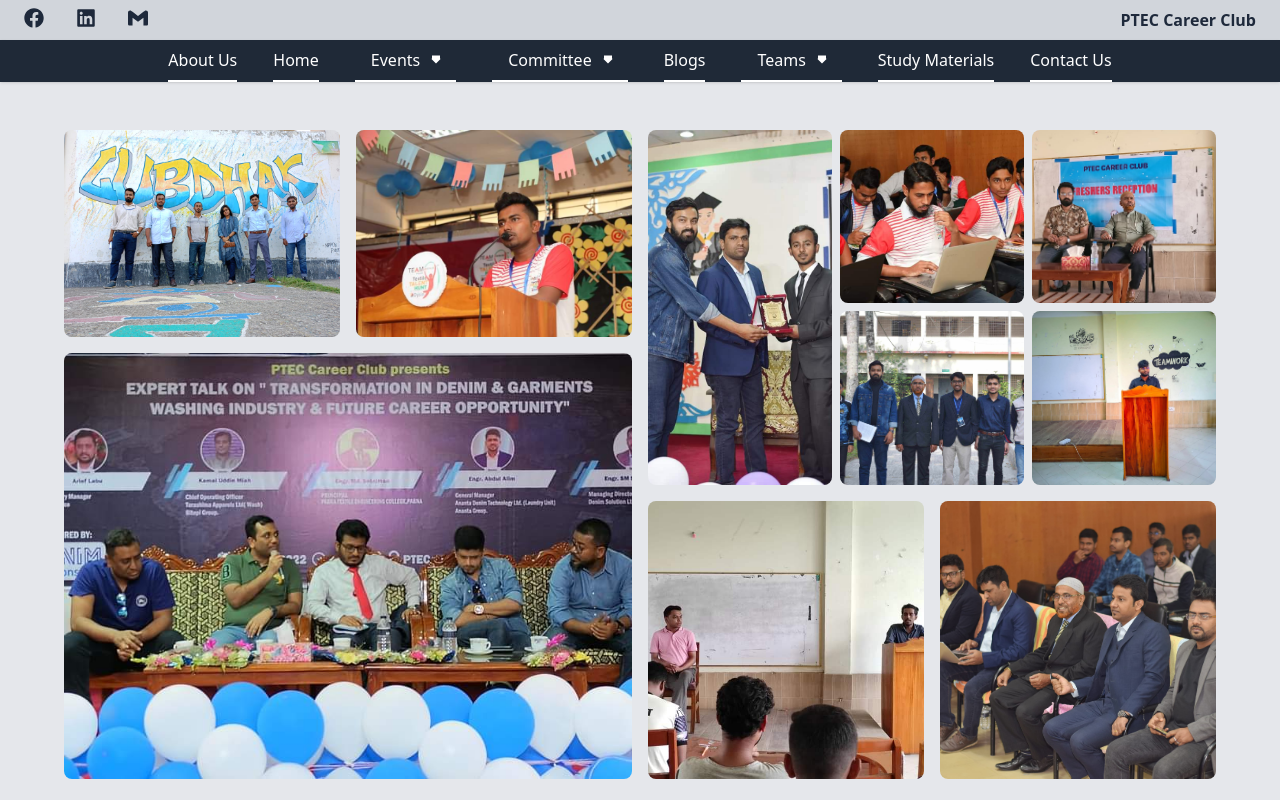
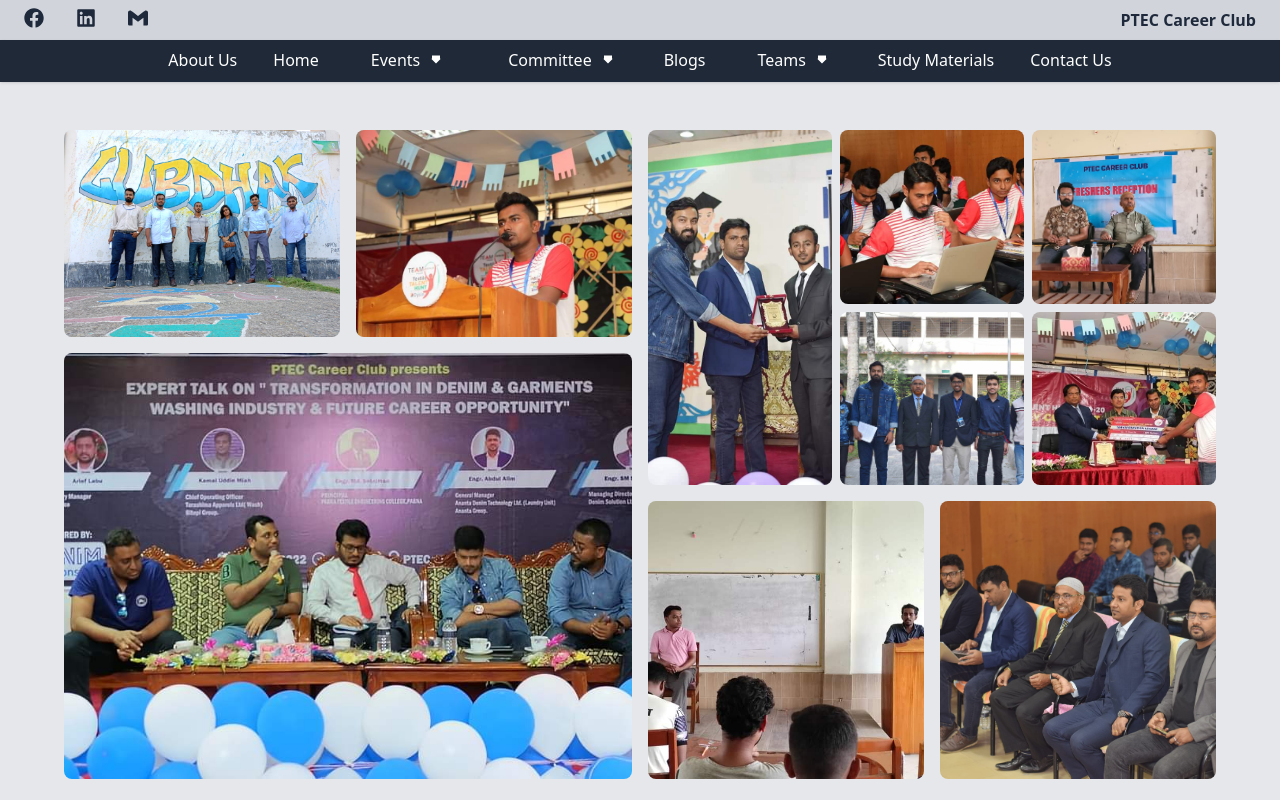
Before and after one commit to Juniorashraf02/pteccc, a Next.js app: page /home in a window 1280 px wide. Shown: the top 800 px of the page. Built offline with nearby package versions, Linux system fonts and the light colour scheme.

Commit message:
devteam page added

```diff
--- a/next.config.js
+++ b/next.config.js
@@ -1,6 +1,9 @@
 /** @type {import('next').NextConfig} */
 const nextConfig = {
   reactStrictMode: true,
+  images: {
+    domains: ['drive.google.com'],
+  },
 }
 
 module.exports = nextConfig
--- a/src/components/Header/NavigationBar.tsx
+++ b/src/components/Header/NavigationBar.tsx
@@ -93,12 +93,12 @@
             }`}
           >
             <ul className="items-center justify-center space-y-8 md:flex md:space-x-6 md:space-y-0 gap-3">
-              <li className="py-2 text-white hover:text-amber-400 border-b-2 dark:border-slate-800 border-white hover:border-amber-400 duration-500 ease-in">
+              <li className="py-2 text-white hover:text-amber-400 border-b-2 dark:border-slate-800 border-slate-800 hover:border-amber-400 duration-500 ease-in">
                 <Link href="/aboutus">
                   <p>About Us</p>
                 </Link>
               </li>
-              <li className="py-2 text-white hover:text-amber-400 border-b-2 dark:border-slate-800 border-white hover:border-amber-400 duration-500 ease-in">
+              <li className="py-2 text-white hover:text-amber-400 border-b-2 dark:border-slate-800 border-slate-800 hover:border-amber-400 duration-500 ease-in">
                 <Link href="/home">
                   <p>Home</p>
                 </Link>
@@ -111,7 +111,7 @@
               >
                 <button
                   type="button"
-                  className="inline-flex items-center px-4 py-2  font-medium text-white focus:outline-none focus:ring-2 focus:ring-offset-2 focus:ring-indigo-500 text-white hover:text-amber-400 border-b-2 dark:border-slate-800 border-white hover:border-amber-400 duration-500 ease-in"
+                  className="inline-flex items-center px-4 py-2  font-medium text-white focus:outline-none focus:ring-2 focus:ring-offset-2 focus:ring-indigo-500 text-white hover:text-amber-400 border-b-2 dark:border-slate-800 border-slate-800 hover:border-amber-400 duration-500 ease-in"
                   onClick={eventDropDown}
                 >
                   Events
@@ -143,29 +143,9 @@
                         className="block px-4 py-2 text-sm text-gray-700 hover:bg-gray-100 hover:bg-amber-500 rounded-md duration-500 ease-in"
                         role="menuitem"
                       >
-                        2021
+                        coming soon
                     </Link>
-                      <Link
-                        href="#"
-                        className="block px-4 py-2 text-sm text-gray-700 hover:bg-gray-100 hover:bg-amber-500 rounded-md duration-500 ease-in"
-                        role="menuitem"
-                      >
-                        2022
-                     </Link>
-                     <Link
-                        href="#"
-                        className="block px-4 py-2 text-sm text-gray-700 hover:bg-gray-100 hover:bg-amber-500 rounded-md duration-500 ease-in"
-                        role="menuitem"
-                      >
-                        2023
-                    </Link>
-                     <Link
-                        href="#"
-                        className="block px-4 py-2 text-sm text-gray-700 hover:bg-gray-100 hover:bg-amber-500 rounded-md duration-500 ease-in"
-                        role="menuitem"
-                      >
-                        2024
-                </Link>
+
                     </div>
                   </div>
                 )}
@@ -177,7 +157,7 @@
               >
                 <button
                   type="button"
-                  className="inline-flex items-center px-4 py-2  font-medium text-white focus:outline-none focus:ring-2 focus:ring-offset-2 focus:ring-indigo-500 text-white hover:text-amber-400 border-b-2 dark:border-slate-800 border-white hover:border-amber-400 duration-500 ease-in"
+                  className="inline-flex items-center px-4 py-2  font-medium text-white focus:outline-none focus:ring-2 focus:ring-offset-2 focus:ring-indigo-500 text-white hover:text-amber-400 border-b-2 dark:border-slate-800 border-slate-800 hover:border-amber-400 duration-500 ease-in"
                   onClick={committeDropDown}
                 >
                   Committee
@@ -223,7 +203,7 @@
                 )}
               </div>
 
-              <li className="py-2  text-white hover:text-amber-400 border-b-2 dark:border-slate-800 border-white hover:border-amber-400 duration-500 ease-in">
+              <li className="py-2  text-white hover:text-amber-400 border-b-2 dark:border-slate-800 border-slate-800 hover:border-amber-400 duration-500 ease-in">
                 <Link href="/blogs">
                   <p>Blogs</p>
                 </Link>
@@ -236,7 +216,7 @@
               >
                 <button
                   type="button"
-                  className="inline-flex items-center px-4 py-2  font-medium text-white focus:outline-none focus:ring-2 focus:ring-offset-2 focus:ring-indigo-500 text-white hover:text-amber-400 border-b-2 dark:border-slate-800 border-white hover:border-amber-400 duration-500 ease-in"
+                  className="inline-flex items-center px-4 py-2  font-medium text-white focus:outline-none focus:ring-2 focus:ring-offset-2 focus:ring-indigo-500 text-white hover:text-amber-400 border-b-2 dark:border-slate-800 border-slate-800 hover:border-amber-400 duration-500 ease-in"
                   onClick={teamDropdown}
                 >
                   Teams
@@ -264,7 +244,7 @@
                       aria-labelledby="options-menu"
                     >
                      <Link
-                        href="#"
+                        href="devTeam"
                         className="block px-4 py-2 text-sm text-gray-700 hover:bg-gray-100 hover:bg-amber-500 rounded-md duration-500 ease-in"
                         role="menuitem"
                       >
@@ -297,12 +277,12 @@
                 )}
               </div>
 
-              <li className="py-2 text-white hover:text-amber-400 border-b-2 dark:border-slate-800 border-white hover:border-amber-400 duration-500 ease-in">
+              <li className="py-2 text-white hover:text-amber-400 border-b-2 dark:border-slate-800 border-slate-800 hover:border-amber-400 duration-500 ease-in">
                 <Link href="/studyMaterial">
                   <p>Study Materials</p>
                 </Link>
               </li>
-              <li className="py-2 text-white hover:text-amber-400 border-b-2 dark:border-slate-800 border-white hover:border-amber-400 duration-500 ease-in">
+              <li className="py-2 text-white hover:text-amber-400 border-b-2 dark:border-slate-800 border-slate-800 hover:border-amber-400 duration-500 ease-in">
                 <Link href="/contact">
                   <p>Contact Us</p>
                 </Link>
--- a/src/components/Home/Gallary/Gallary.tsx
+++ b/src/components/Home/Gallary/Gallary.tsx
@@ -51,7 +51,7 @@
                         <img
                             alt="gallery"
                             className="block h-full w-full rounded-lg object-cover object-center hover:translate-x-5 duration-700"
-                            src="/photos/home/gallary/07.jpg" />
+                            src="/photos/home/gallary/29.jpg" />
                     </div>
                     <div className="w-1/2 p-1 md:p-2 hover:translate-y-5 duration-700">
                         <img
--- /dev/null
+++ b/src/pages/devTeam.tsx
@@ -0,0 +1,11 @@
+
+
+export const devTeam = () => {
+    return (
+        <div>
+            ghjk
+        </div>
+    )
+}
+
+export default devTeam;
--- a/src/pages/studyMaterial.tsx
+++ b/src/pages/studyMaterial.tsx
@@ -2,6 +2,8 @@
 
 import { NavigationBar } from "@/components/Header/NavigationBar";
 import { TopBar } from "@/components/Header/TopBar";
+import Image from "next/image";
+import Link from "next/link";
 
 
 const studyMaterial = () => {
@@ -13,7 +15,48 @@
                 <TopBar />
                 <NavigationBar />
             </div>
-adfg
+            <div className="flex justify-around items-center">
+                <div>
+                <div className="text-center w-full m-auto py-20 flex gap-10 justify-center">
+                <button className="shadow-md hover:-translate-y-5 duration-700">
+                    <Link
+                    target="_blank"
+                        href="https://drive.google.com/drive/folders/17SgbduZ8WRFtXp97Yj5sNq28G2rzNGI1?usp=drive_link"
+                        className="bg-rose-600 border border:bg-slate-800 rounded-md font-bold px-5 w-48 h-min py-2.5 ">
+                        L2, T1
+                    </Link>
+                </button>
+                <button className="shadow-md hover:-translate-y-5 duration-700">
+                    <Link
+                    target="_blank"
+                        href="https://drive.google.com/drive/folders/1IGZ5eEYAuAnzgg843q2tX9kxOTAD8O34?usp=drive_link"
+                        className="bg-rose-600 border border:bg-slate-800 rounded-md font-bold px-5 w-48 h-min py-2.5 ">
+                        L2, T2
+                    </Link>
+                </button>
+                <button className="shadow-md hover:-translate-y-5 duration-700">
+                    <Link
+                    target="_blank"
+                        href="https://drive.google.com/drive/folders/1D16sZfdS8CFDCnPZJWwEQi2BXETKBZvy?usp=drive_link"
+                        className="bg-rose-600 border border:bg-slate-800 rounded-md font-bold px-5 w-48 h-min py-2.5 ">
+                        L3, T1
+                    </Link>
+                </button>
+            </div>
+                </div>
+                <div>
+                    <h2 className="text-2xl font-bold border-b-4 border:rose-400 hover:">PDF contributor</h2>
+
+                    <div className="mt-5">
+                        <Image
+                        height={200}
+                        width={200}
+                        src="https://drive.google.com/file/d/1mHbNY14HD2ah1gSG2Y3F9EHs9f8Lqab5/view?usp=drive_link"
+                        alt="13 batch shohag ( wet dept )"
+                        />
+                    </div>
+                </div>
+            </div>
         </div>
     );
 };
```
Also changed, not shown: public/photos/home/gallary/29.jpg (added). Lines whose indentation alone changed are shown as unchanged.
